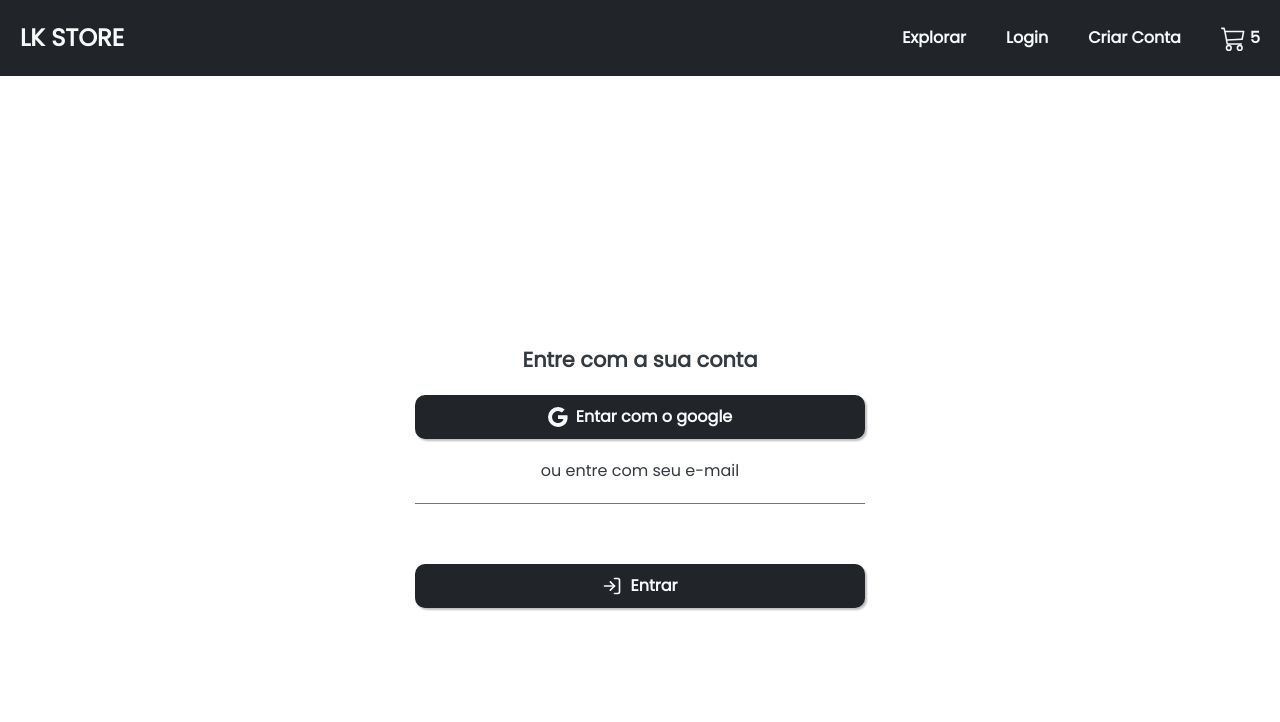
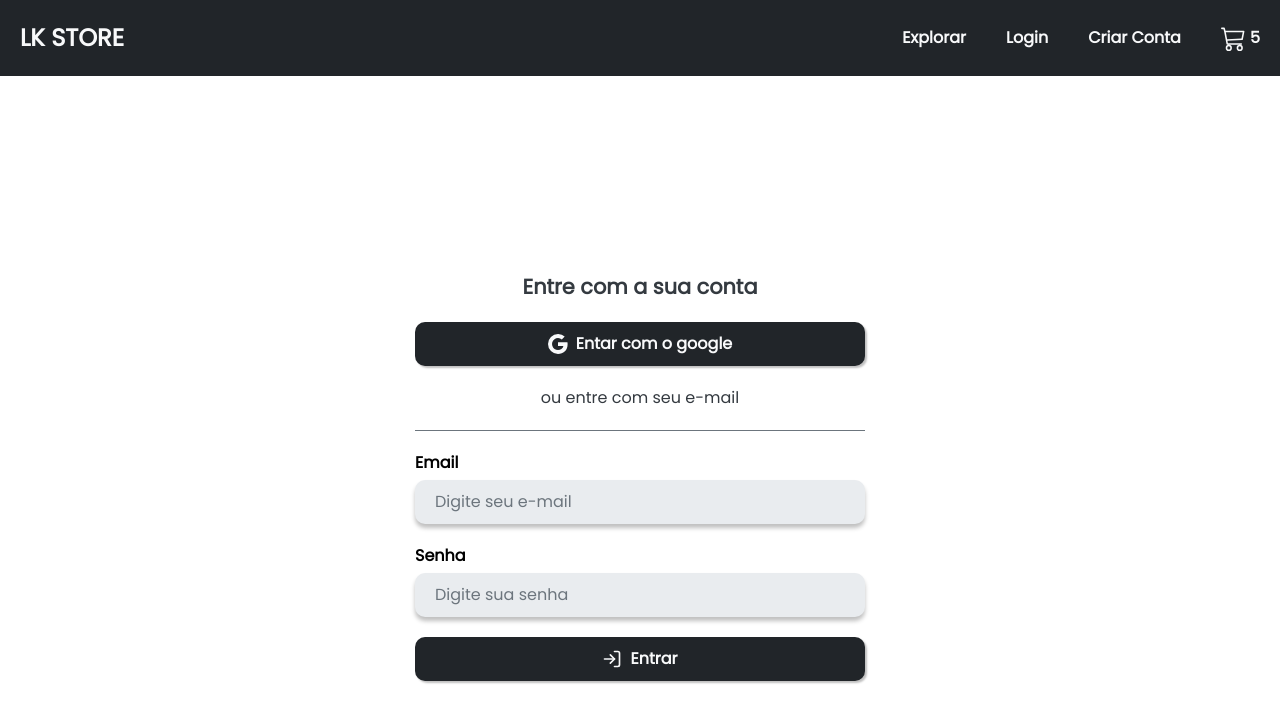
Before and after one commit to LucasKaiquee/E-commerce, a Next.js app: page /login in a window 1280 px wide. Shown: the top 722 px of the page. Built offline with nearby package versions, Linux system fonts and the light colour scheme.

Commit message:
feat: add Custom Input to Login Page

```diff
--- a/src/app/login/page.tsx
+++ b/src/app/login/page.tsx
@@ -7,6 +7,7 @@ import { LoginContainer, LoginContent, LoginHeadline, LoginInputContainer, Login
 
 import { BsGoogle } from "react-icons/bs"
 import { FiLogIn } from "react-icons/fi"
+import CustomInput from "@/components/custom-input/custom-input.component"
 
 export default function LoginPage() {
 
@@ -23,11 +24,15 @@ export default function LoginPage() {
                     <LoginSubtitle>ou entre com  seu e-mail</LoginSubtitle>
 
                     <LoginInputContainer>
-                        {/* Email Input */}
+                        <p>Email</p>
+                        <CustomInput placeholder="Digite seu e-mail" />
                     </LoginInputContainer>
+
                     <LoginInputContainer>
-                        {/* password */}
+                        <p>Senha</p>
+                        <CustomInput placeholder="Digite sua senha" />
                     </LoginInputContainer>
+
                     <CustomButton startIcon={<FiLogIn size={20}/>}>Entrar</CustomButton>
                 </LoginContent>
             </LoginContainer>
```
